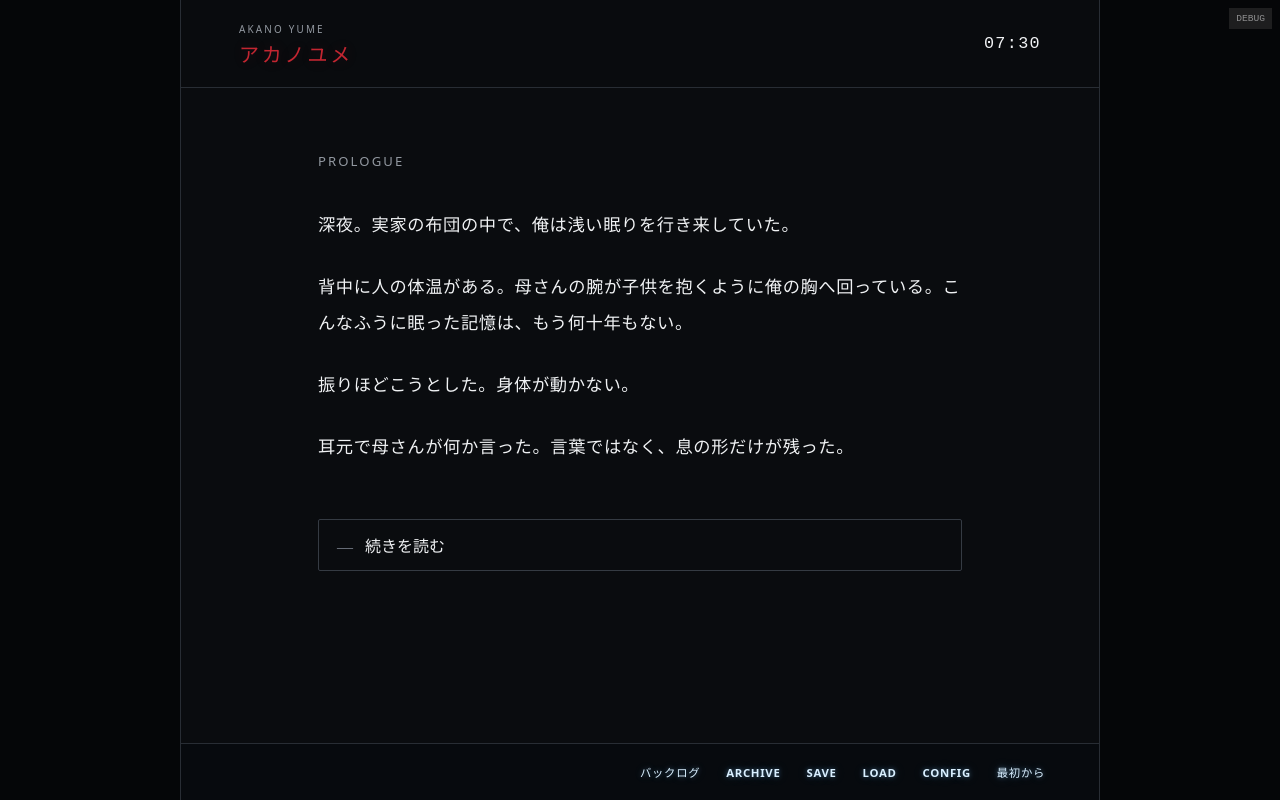
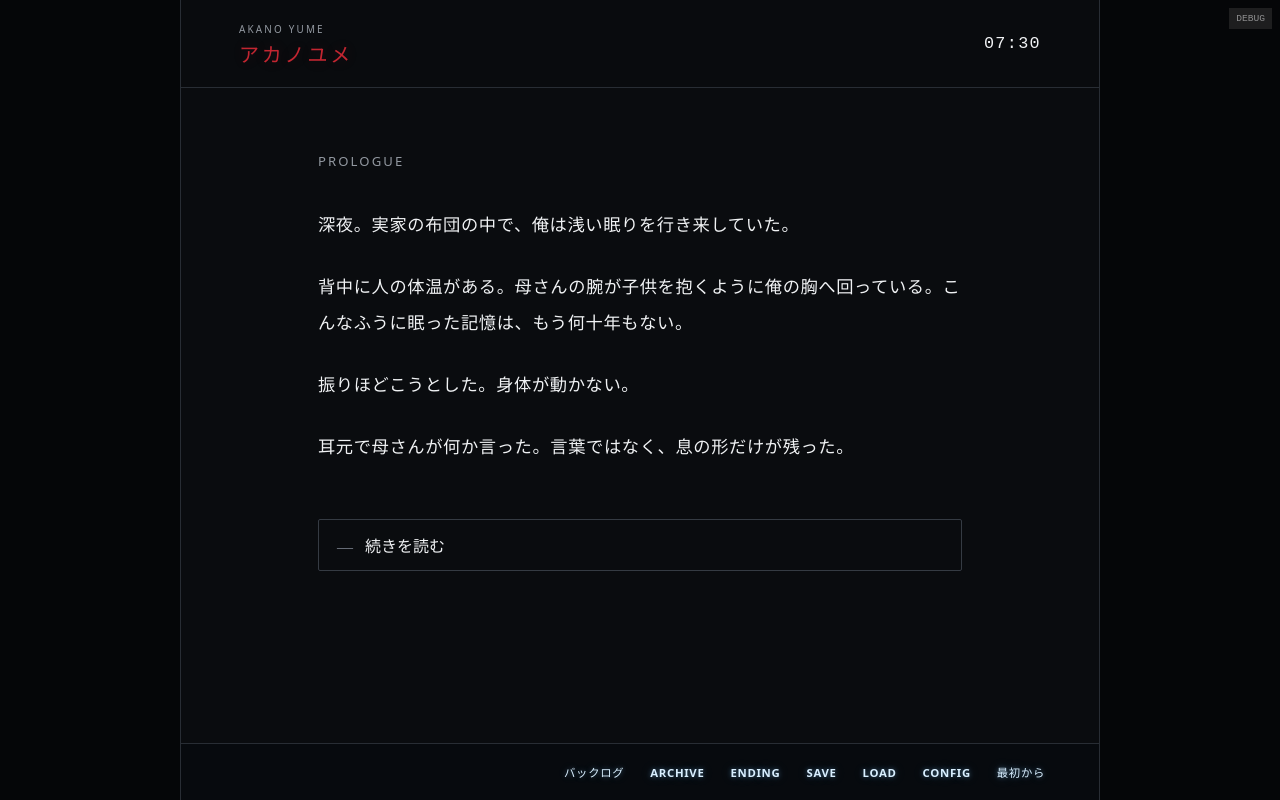
Before and after one commit to hkla0312/novel_g, a React (Vite) app: page / in a window 1280 px wide. Built offline with nearby package versions, Linux system fonts and the light colour scheme.

Commit message:
Add persistent ending collection menu

```diff
--- a/src/App.tsx
+++ b/src/App.tsx
@@ -8,10 +8,11 @@ import { scenario } from './scenario'
 import { useGameStore } from './store/gameStore'
 import { formatTime } from './utils/time'
 import { ConfigModal } from './components/ConfigModal'
+import { EndingModal } from './components/EndingModal'
 import { PlaytestPanel } from './components/PlaytestPanel'
 import { audioManager } from './audio/AudioManager'
 
-type Overlay = 'backlog' | 'archive' | 'save' | 'load' | 'config' | null
+type Overlay = 'backlog' | 'archive' | 'ending' | 'save' | 'load' | 'config' | null
 
 export default function App() {
   const [overlay, setOverlay] = useState<Overlay>(null)
@@ -54,6 +55,7 @@ export default function App() {
     <nav className="toolbar" aria-label="ゲームメニュー">
       <button onClick={() => setOverlay('backlog')}>バックログ</button>
       <button onClick={() => setOverlay('archive')}>ARCHIVE</button>
+      <button onClick={() => setOverlay('ending')}>ENDING</button>
       <button onClick={() => setOverlay('save')}>SAVE</button>
       <button onClick={() => setOverlay('load')}>LOAD</button>
       <button onClick={() => setOverlay('config')}>CONFIG</button>
@@ -62,6 +64,7 @@ export default function App() {
 
     {overlay === 'backlog' && <BacklogModal onClose={() => setOverlay(null)} />}
     {overlay === 'archive' && <ArchiveModal onClose={() => setOverlay(null)} />}
+    {overlay === 'ending' && <EndingModal onClose={() => setOverlay(null)} />}
     {(overlay === 'save' || overlay === 'load') && <SaveLoadModal mode={overlay} onClose={() => setOverlay(null)} />}
     {overlay === 'config' && <ConfigModal onClose={() => setOverlay(null)} />}
     <PlaytestPanel game={game} />
```
